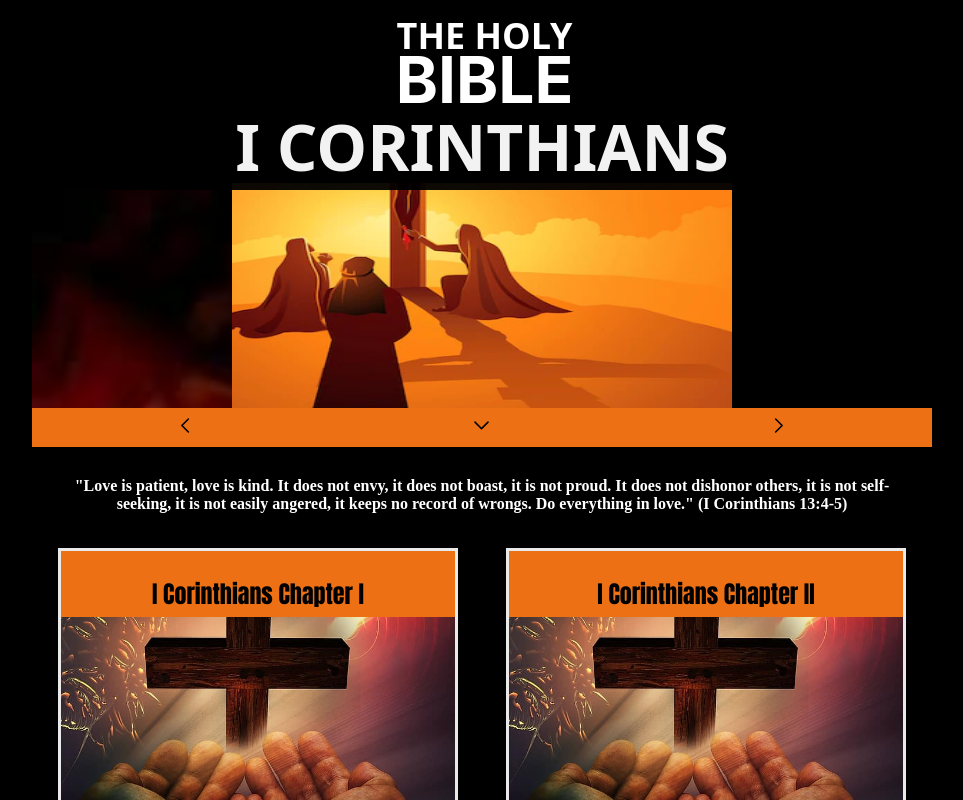
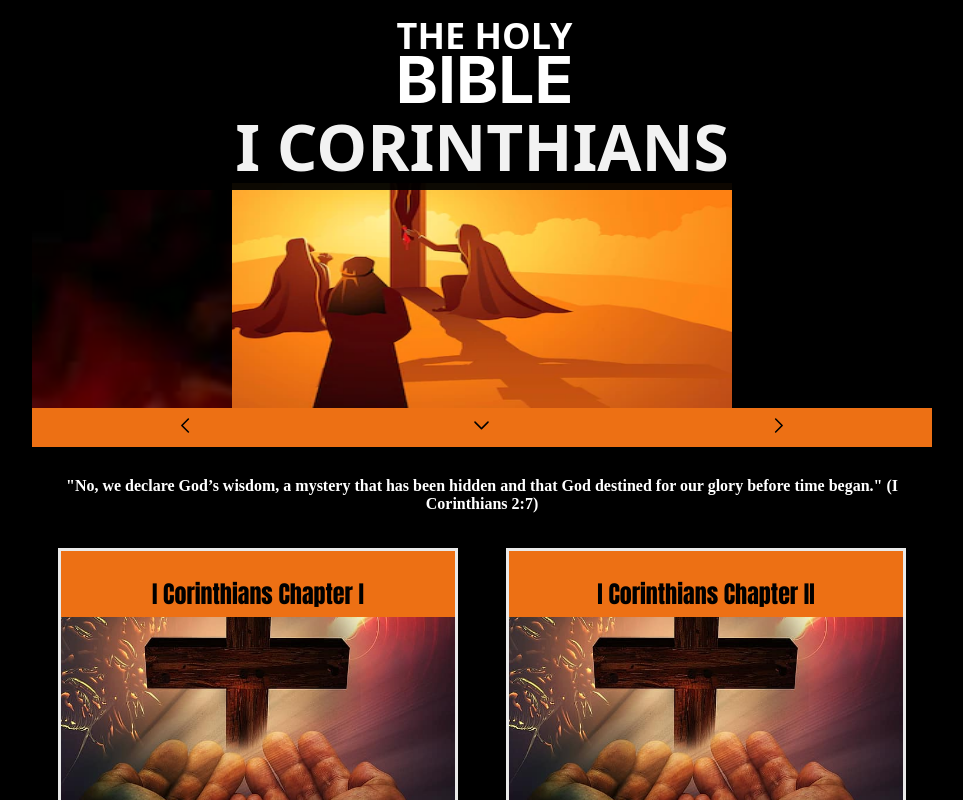
Before and after one commit to jnutt367/first_corinthians, a Next.js app: page / in a window 1280 px wide. Shown: the top 800 px of the page, without its empty margins (158-1121 px from the left). Built offline with nearby package versions, Linux system fonts and the light colour scheme.

Commit message:
Update index.js

```diff
--- a/pages/index.js
+++ b/pages/index.js
@@ -64,8 +64,8 @@ export default function Home() {
         </a>
 
                </div>
-      <p className={styles.fund}>"Love is patient, love is kind. It does not envy, it does not boast, it is not proud. It does not dishonor others, it is not self-seeking, it is not easily angered, it keeps no record of wrongs. Do everything in love."
-(I Corinthians 13:4-5)
+      <p className={styles.fund}>"No, we declare God’s wisdom, a mystery that has been hidden and that God destined for our glory before time began."
+(I Corinthians 2:7)
 </p>
         <div className={styles.grid}>
           <div className={styles.card}>
```
